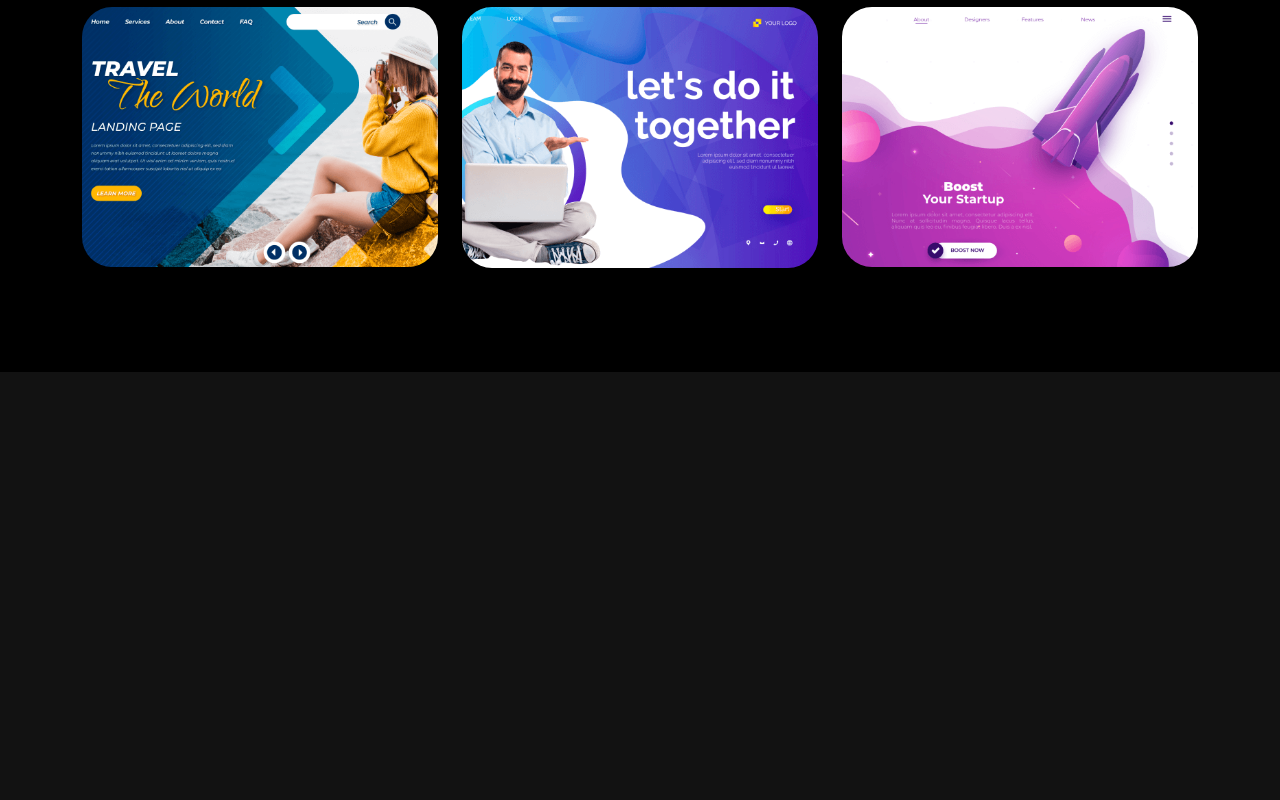
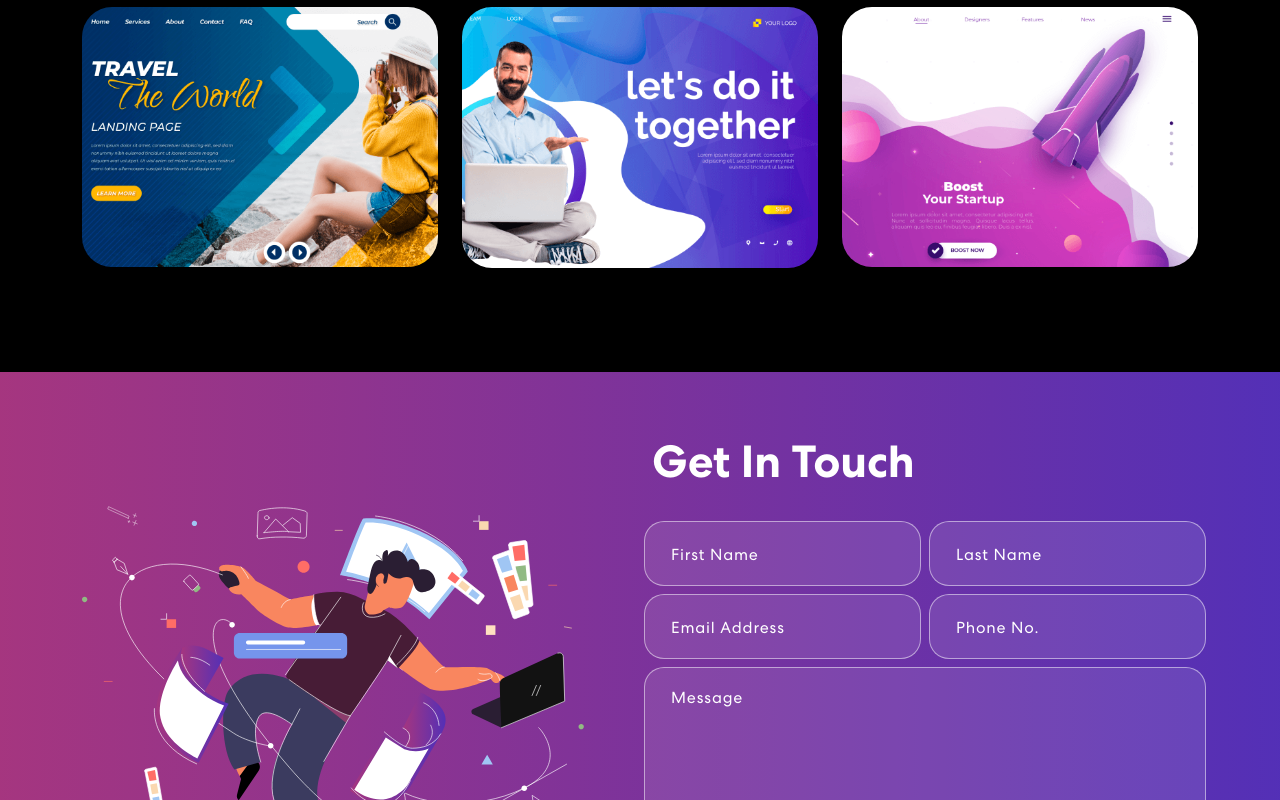
Before and after one commit to endermendoza24/portfolio, a React (Create React App) app: page / in a window 1280 px wide. Shown: the part 2000-2800 px from the top of the page. Before the commit the page ends 2372 px from the top, so only its background shows below. Built offline with nearby package versions, Linux system fonts and the light colour scheme.

Commit message:
Agregado componente de contacto, aqui es donde daba el error

```diff
--- a/src/App.js
+++ b/src/App.js
@@ -4,6 +4,7 @@
 import { Banner } from './components/Banner';
 import { Skills } from './components/Skills';
 import { Projects } from './components/Projects';
+import { Contact } from './components/Contact';
 import './App.css';
 
 function App() {
@@ -13,6 +14,7 @@
       <Banner />
       <Skills />
       <Projects />
+      <Contact />
     </div>
   );
 }
--- a/src/components/Banner.jsx
+++ b/src/components/Banner.jsx
@@ -11,7 +11,7 @@
     const [text, setText] = useState('');
     const [delta, setDelta] = useState(300 - Math.random() * 100);
     const [index, setIndex] = useState(1);
-    const toRotate = ["Web Developer", "Web Designer", "UI/UX Designer"];
+    const toRotate = ["Web Developer", "Frontend developer", "UI/UX Designer"];
     const period = 2000;
 
     useEffect(() => {
@@ -56,7 +56,7 @@
                             {({ isVisible }) =>
                                 <div className={isVisible ? "animate__animated animate__fadeIn" : ""}>
                                     <span className="tagline">Welcome to my Portfolio</span>
-                                    <h1>{`Hi! I'm Judy`} <span className="txt-rotate" dataPeriod="1000" data-rotate='[ "Web Developer", "Web Designer", "UI/UX Designer" ]'><span className="wrap">{text}</span></span></h1>
+                                    <h1>{`Hi! I'm Endersson`} <span className="txt-rotate" dataPeriod="1000" data-rotate='[ "Web Developer", "Web Designer", "UI/UX Designer" ]'><span className="wrap">{text}</span></span></h1>
                                     <p>Lorem Ipsum is simply dummy text of the printing and typesetting industry. Lorem Ipsum has been the industry's standard dummy text ever since the 1500s, when an unknown printer took a galley of type and scrambled it to make a type specimen book.</p>
                                     <button onClick={() => console.log('connect')}>Let’s Connect <ArrowRightCircle size={25} /></button>
                                 </div>}
--- /dev/null
+++ b/src/components/Contact.jsx
@@ -0,0 +1,95 @@
+import { useState } from "react";
+import { Container, Row, Col } from "react-bootstrap";
+import contactImg from "../assets/img/contact-img.svg";
+import 'animate.css';
+import TrackVisibility from 'react-on-screen';
+
+export const Contact = () => {
+    const formInitialDetails = {
+        firstName: '',
+        lastName: '',
+        email: '',
+        phone: '',
+        message: ''
+    }
+    const [formDetails, setFormDetails] = useState(formInitialDetails);
+    const [buttonText, setButtonText] = useState('Send');
+    const [status, setStatus] = useState({});
+
+    const onFormUpdate = (category, value) => {
+        setFormDetails({
+            ...formDetails,
+            [category]: value
+        })
+    }
+
+    const handleSubmit = async (e) => {
+        // e.preventDefault();
+        // setButtonText("Sending...");
+        // let response = await fetch("http://localhost:5000/contact", {
+        //     method: "POST",
+        //     headers: {
+        //         "Content-Type": "application/json;charset=utf-8",
+        //     },
+        //     body: JSON.stringify(formDetails),
+        // });
+        // setButtonText("Send");
+        // let result = await response.json();
+        // setFormDetails(formInitialDetails);
+        // if (result.code == 200) {
+        //     setStatus({ succes: true, message: 'Message sent successfully' });
+        // } else {
+        //     setStatus({ succes: false, message: 'Something went wrong, please try again later.' });
+        // }
+    };
+
+    return (
+        <section className="contact" id="connect">
+            <Container>
+                <Row className="align-items-center">
+                    <Col size={12} md={6}>
+                        <TrackVisibility>
+                            {({ isVisible }) =>
+                                <img className={isVisible ? "animate__animated animate__zoomIn" : ""} src={contactImg} alt="Contact Us" />
+                            }
+                        </TrackVisibility>
+                    </Col>
+                    <Col size={12} md={6}>
+                        <TrackVisibility>
+                            {({ isVisible }) =>
+                                <div className={isVisible ? "animate__animated animate__fadeIn" : ""}>
+                                    <h2>Get In Touch</h2>
+                                    <form onSubmit={handleSubmit}>
+                                        <Row>
+                                            <Col size={12} sm={6} className="px-1">
+                                                <input type="text" value={formDetails.firstName} placeholder="First Name" onChange={(e) => onFormUpdate('firstName', e.target.value)} />
+                                            </Col>
+                                            <Col size={12} sm={6} className="px-1">
+                                                <input type="text" value={formDetails.lasttName} placeholder="Last Name" onChange={(e) => onFormUpdate('lastName', e.target.value)} />
+                                            </Col>
+                                            <Col size={12} sm={6} className="px-1">
+                                                <input type="email" value={formDetails.email} placeholder="Email Address" onChange={(e) => onFormUpdate('email', e.target.value)} />
+                                            </Col>
+                                            <Col size={12} sm={6} className="px-1">
+                                                <input type="tel" value={formDetails.phone} placeholder="Phone No." onChange={(e) => onFormUpdate('phone', e.target.value)} />
+                                            </Col>
+                                            <Col size={12} className="px-1">
+                                                <textarea rows="6" value={formDetails.message} placeholder="Message" onChange={(e) => onFormUpdate('message', e.target.value)}></textarea>
+                                                <button type="submit"><span>{buttonText}</span></button>
+                                            </Col>
+                                            {
+                                                status.message &&
+                                                <Col>
+                                                    <p className={status.success === false ? "danger" : "success"}>{status.message}</p>
+                                                </Col>
+                                            }
+                                        </Row>
+                                    </form>
+                                </div>}
+                        </TrackVisibility>
+                    </Col>
+                </Row>
+            </Container>
+        </section>
+    )
+}
```
